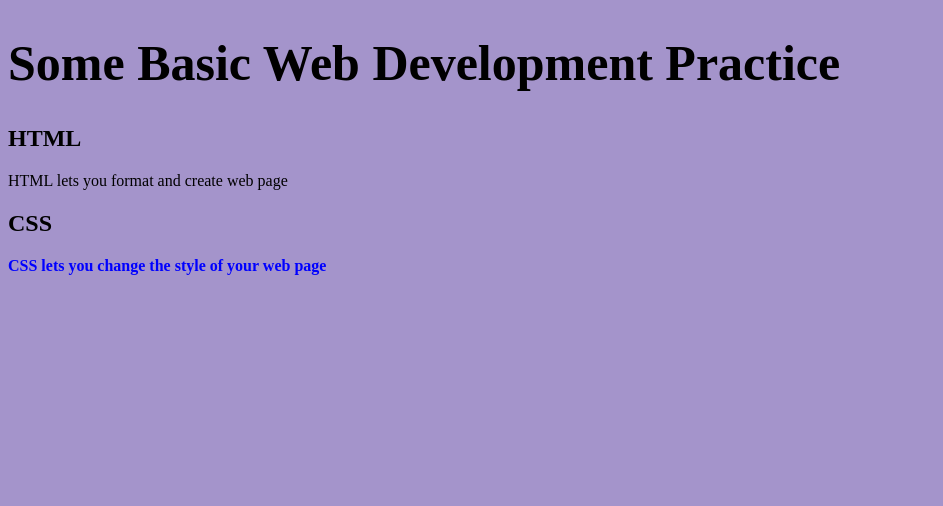
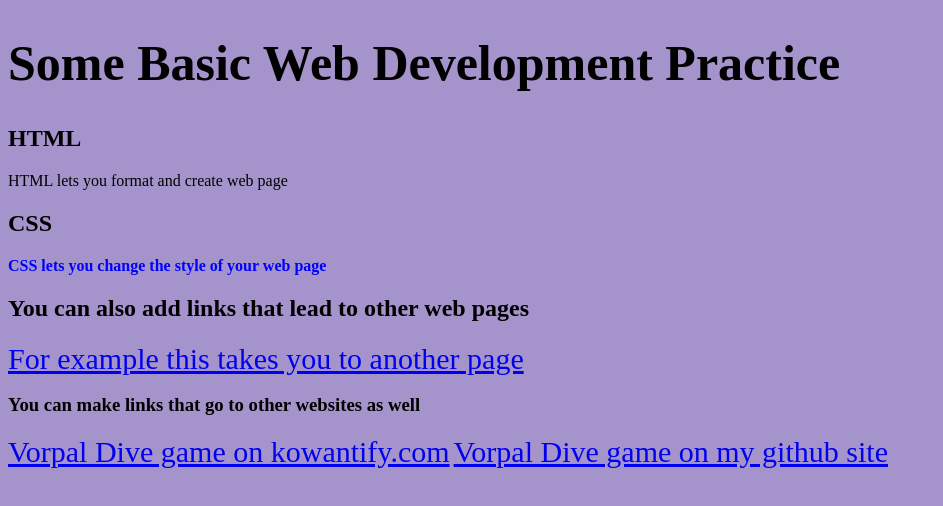
Before and after one commit to KlaytonPagel/FrontEnd-practice, a plain HTML site: page first_html/index.html in a window 1280 px wide. Shown: the whole page, without its empty margins (0-943 px from the left). Drawn offline with Linux system fonts and the light colour scheme.

Commit message:
implemented links
added links that go to different places

```diff
--- a/first_html/index.html
+++ b/first_html/index.html
@@ -9,6 +9,7 @@
             h1 {font-size: 50px}
             body {background: #a494cb}
             p.css {font-weight: bold; color: blue}
+            a.link {font-size: 30px}
         </style>
 
     </head>
@@ -18,6 +19,11 @@
         <p>HTML lets you format and create web page</p>
         <h2>CSS</h2>
         <p class="css">CSS lets you change the style of your web page</p>
+        <h2>You can also add links that lead to other web pages</h2>
+        <a href="second.html" class="link">For example this takes you to another page</a>
+        <h3>You can make links that go to other websites as well</h3>
+        <a href="http://vorpal.kowantify.com" class="link">Vorpal Dive game on kowantify.com</a>
+        <a href="http://klaytonpagel.github.io" class="link">Vorpal Dive game on my github site</a>
         <img src="" alt="">
     </body>
 </html>
```
Also changed, not shown: first_html/second.html (added, +13 -0 lines).
